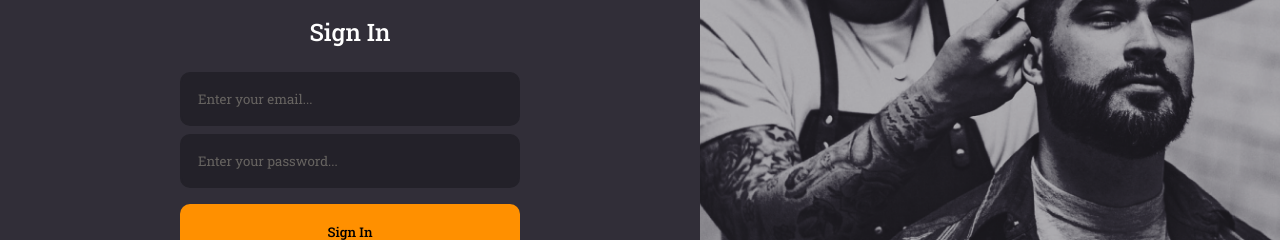
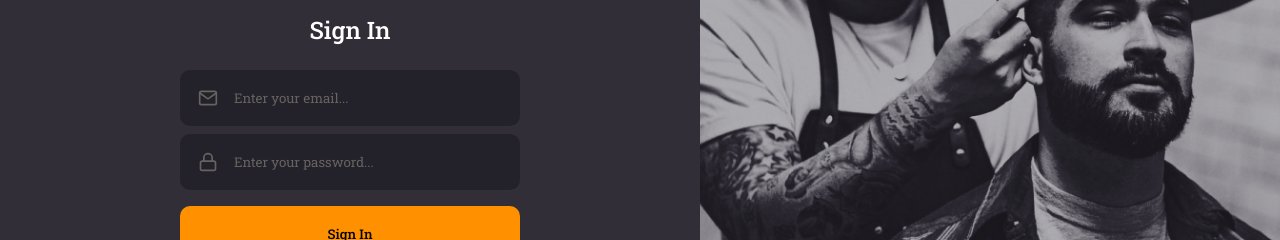
Before and after one commit to gvgesanto2/gostack-gobarber-web, a React (Create React App) app: page / in a window 1280 px wide. Shown: the part 284-524 px from the top of the page. Built offline with nearby package versions, Linux system fonts and the light colour scheme.

Commit message:
feat: Create the Input and Button components

```diff
--- /dev/null
+++ b/src/components/Button/index.tsx
@@ -0,0 +1,13 @@
+import { ButtonHTMLAttributes } from 'react';
+
+import { StyledButton } from './styles';
+
+type ButtonProps = ButtonHTMLAttributes<HTMLButtonElement>;
+
+export default function Button({ children, ...rest }: ButtonProps) {
+  return (
+    <StyledButton type="button" {...rest}>
+      {children}
+    </StyledButton>
+  );
+}
--- /dev/null
+++ b/src/components/Button/styles.ts
@@ -0,0 +1,18 @@
+import { shade } from 'polished';
+import styled from 'styled-components';
+
+export const StyledButton = styled.button`
+  width: 100%;
+  height: 5.6rem;
+  font-weight: 500;
+  color: var(-color-grey-700);
+  border: 0;
+  border-radius: 1rem;
+  background: var(--color-primary);
+  padding: 0 1.6rem;
+  transition: background-color 0.2s;
+
+  &:hover {
+    background: ${shade(0.2, '#ff9000')};
+  }
+`;
--- /dev/null
+++ b/src/components/Input/index.tsx
@@ -0,0 +1,17 @@
+import { InputHTMLAttributes } from 'react';
+import { IconBaseProps } from 'react-icons';
+import { Container, StyledInput } from './styles';
+
+interface InputProps extends InputHTMLAttributes<HTMLInputElement> {
+  name: string;
+  icon?: React.ComponentType<IconBaseProps>;
+}
+
+export default function Input({ icon: Icon, ...rest }: InputProps) {
+  return (
+    <Container>
+      {Icon && <Icon size={20} />}
+      <StyledInput {...rest} />
+    </Container>
+  );
+}
--- /dev/null
+++ b/src/components/Input/styles.ts
@@ -0,0 +1,29 @@
+import styled from 'styled-components';
+
+export const Container = styled.div`
+  display: flex;
+  align-items: center;
+  width: 100%;
+  color: var(--color-grey-550);
+  border: 2px solid var(--color-grey-800);
+  border-radius: 1rem;
+  background: var(--color-grey-800);
+  padding: 1.6rem;
+
+  svg {
+    fill: transparent;
+    margin-right: 1.6rem;
+  }
+`;
+
+export const StyledInput = styled.input`
+  flex: 1;
+  color: var(--color-grey-100);
+  background: transparent;
+  border: none;
+  outline: none;
+
+  &::placeholder {
+    color: var(--color-grey-550);
+  }
+`;
--- a/src/pages/SignInPage/index.tsx
+++ b/src/pages/SignInPage/index.tsx
@@ -1,6 +1,8 @@
-import { FiLogIn } from 'react-icons/fi';
+import { FiLogIn, FiMail, FiLock } from 'react-icons/fi';
 
 import logoImg from '../../assets/images/logo.svg';
+import Button from '../../components/Button';
+import Input from '../../components/Input';
 
 import { Background, Container, Content } from './styles';
 
@@ -12,10 +14,20 @@ export default function SingInPage() {
 
         <form>
           <h1>Sign In</h1>
-          <input placeholder="Enter your email..." type="text" />
-          <input placeholder="Enter your password..." type="password" />
+          <Input
+            icon={FiMail}
+            name="email"
+            placeholder="Enter your email..."
+            type="text"
+          />
+          <Input
+            icon={FiLock}
+            name="password"
+            placeholder="Enter your password..."
+            type="password"
+          />
 
-          <button type="submit">Sign In</button>
+          <Button type="submit">Sign In</Button>
 
           <a href="/">Forgot your password?</a>
         </form>
--- a/src/pages/SignInPage/styles.ts
+++ b/src/pages/SignInPage/styles.ts
@@ -26,38 +26,12 @@ export const Content = styled.div`
       margin-bottom: 2.4rem;
     }
 
-    input {
-      width: 100%;
-      color: var(--color-grey-100);
-      border: 2px solid var(--color-grey-800);
-      border-radius: 1rem;
-      background: var(--color-grey-800);
-      padding: 1.6rem;
-
-      &::placeholder {
-        color: var(--color-grey-550);
-      }
-
-      & + input {
-        margin-top: 0.8rem;
-      }
+    & > div:not(:last-of-type) {
+      margin-bottom: 0.8rem;
     }
 
     button {
-      width: 100%;
-      height: 5.6rem;
-      font-weight: 500;
-      color: var(-color-grey-700);
-      border: 0;
-      border-radius: 1rem;
-      background: var(--color-primary);
-      padding: 0 1.6rem;
       margin-top: 1.6rem;
-      transition: background-color 0.2s;
-
-      &:hover {
-        background: ${shade(0.2, '#ff9000')};
-      }
     }
 
     a {
```
Also changed, not shown: .eslintrc.json.
